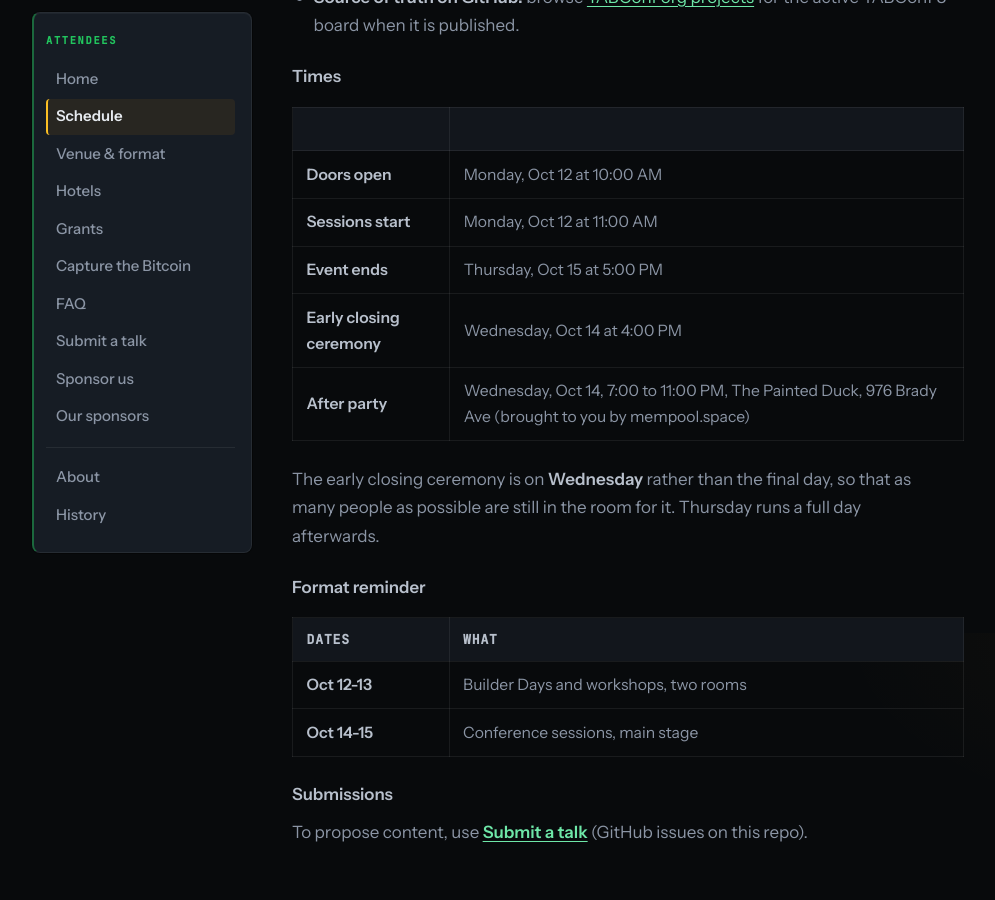
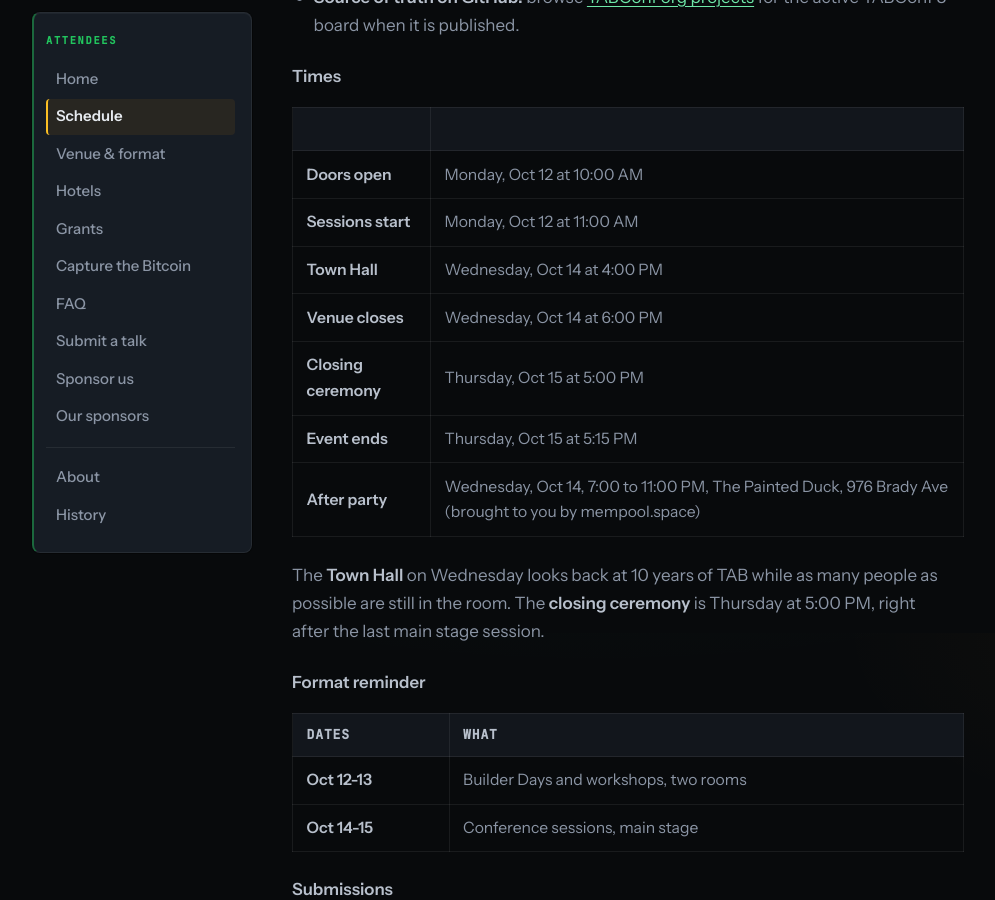
Before and after one commit to TABConf/8.tabconf.com, a Jekyll site: the page built from schedule.md, in a window 1280 px wide and 900 px high, scrolled down 267 px. Shown: the whole window, without its empty margins (42-1037 px from the left). Built offline with Jekyll 4.4.1, drawn with Linux system fonts in a browser that asks for light colours.

Commit message:
Town Hall, closing ceremony, after party times
Co-Authored-By: Claude Opus 5.5 (1M context) <noreply@anthropic.com>

```diff
--- a/schedule.md
+++ b/schedule.md
@@ -17,11 +17,13 @@ TABConf’s schedule is **open source**: sessions and villages are organized in
 |-------|------|
 | **Doors open** | Monday, Oct 12 at 10:00 AM |
 | **Sessions start** | Monday, Oct 12 at 11:00 AM |
-| **Event ends** | Thursday, Oct 15 at 5:00 PM |
-| **Early closing ceremony** | Wednesday, Oct 14 at 4:00 PM |
+| **Town Hall** | Wednesday, Oct 14 at 4:00 PM |
+| **Venue closes** | Wednesday, Oct 14 at 6:00 PM |
+| **Closing ceremony** | Thursday, Oct 15 at 5:00 PM |
+| **Event ends** | Thursday, Oct 15 at 5:15 PM |
 | **After party** | Wednesday, Oct 14, 7:00 to 11:00 PM, The Painted Duck, 976 Brady Ave (brought to you by mempool.space) |
 
-The early closing ceremony is on **Wednesday** rather than the final day, so that as many people as possible are still in the room for it. Thursday runs a full day afterwards.
+The **Town Hall** on Wednesday looks back at 10 years of TAB while as many people as possible are still in the room. The **closing ceremony** is Thursday at 5:00 PM, right after the last main stage session.
 
 ### Format reminder
 
```
Also changed, not shown: index.md (+2 -2 lines).
